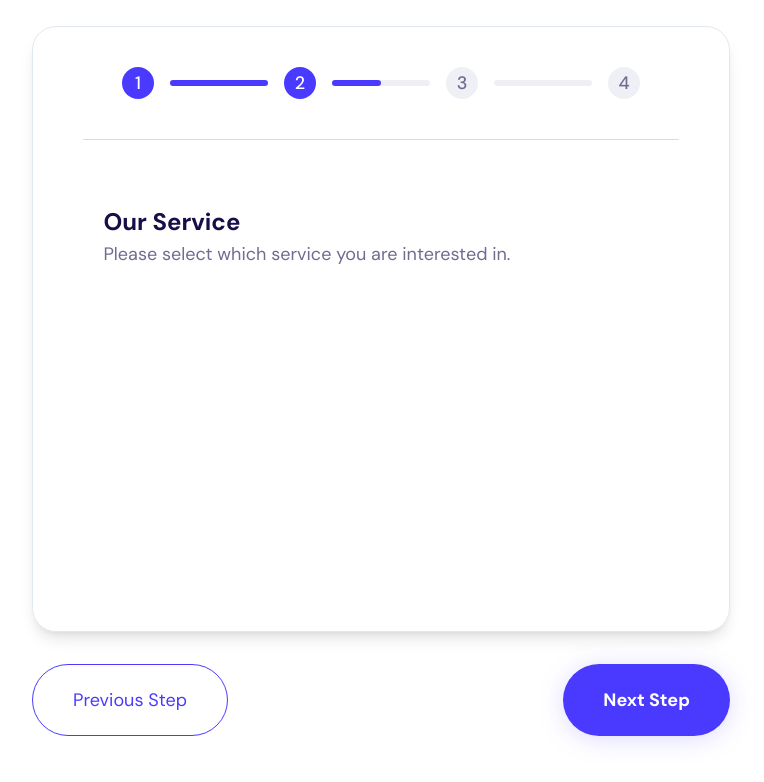
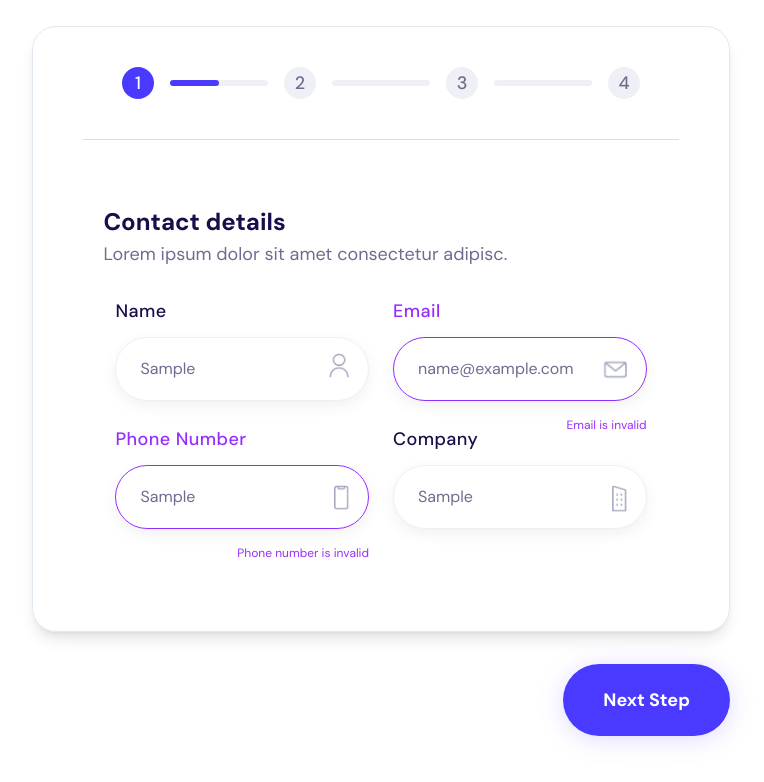
Before and after one commit to mynameismaman/nxn-level4-quiz, a Next.js app: page /form_submission in a window 1280 px wide. Both pictures are taken after typing "Sample", "name@example.com", "Sample", "Sample" into the empty fields and a click on the button "Next Step". Shown: the part 148-930 px from the top of the page, without its empty margins (259-1023 px from the left). Built offline with nearby package versions, Linux system fonts and the light colour scheme.

Commit message:
validation section 1

```diff
--- a/app/form_submission/page.tsx
+++ b/app/form_submission/page.tsx
@@ -123,15 +123,17 @@ export default function Home() {
                             id="grid-first-name"
                             type="text"
                             placeholder="Name"
-                            {...register("name", { required: true })}
+                            {...register("name", {
+                              required: "Name is required",
+                            })}
                           />
                         </label>
                         <p
-                          className={`text-custom_primary_color_2 text-xs text-right ${
+                          className={`text-custom_primary_color_2 text-xs text-right h-3 ${
                             errors.name ? "visible" : "invisible"
                           }`}
                         >
-                          Name is required
+                          {errors.name?.message}
                         </p>
                       </div>
                       <div className="w-full md:w-1/2 px-3 mb-6 md:mb-0 text-left">
@@ -149,7 +151,7 @@ export default function Home() {
                             src="/images/icon_message.png"
                             width={23}
                             height={16}
-                            alt="message"
+                            alt="email"
                             className="pointer-events-none absolute top-6 right-5"
                           />
                           <input
@@ -161,15 +163,19 @@ export default function Home() {
                             id="grid-first-name"
                             type="text"
                             placeholder="Email"
-                            {...register("email", { required: true })}
+                            {...register("email", {
+                              required: "Email is required",
+                              validate: (v) =>
+                                v.endsWith("@gmail.com") || "Email is invalid",
+                            })}
                           />
                         </label>
                         <p
-                          className={`text-custom_primary_color_2 text-xs text-right ${
+                          className={`text-custom_primary_color_2 text-xs text-right h-3 ${
                             errors.email ? "visible" : "invisible"
                           }`}
                         >
-                          Email is required
+                          {errors.email?.message}
                         </p>
                       </div>
                       <div className="w-full md:w-1/2 px-3 mb-6 md:mb-0 text-left">
@@ -199,15 +205,27 @@ export default function Home() {
                             id="grid-first-name"
                             type="text"
                             placeholder="Phone Number"
-                            {...register("phoneNumber", { required: true })}
+                            {...register("phoneNumber", {
+                              required: "Phone number is required",
+                              minLength: {
+                                value: 8,
+                                message: "Phone number is invalid",
+                              },
+                              maxLength: {
+                                value: 12,
+                                message: "Phone number is invalid",
+                              },
+                              validate: (v) =>
+                                v.startsWith("08") || "Phone number is invalid",
+                            })}
                           />
                         </label>
                         <p
-                          className={`text-custom_primary_color_2 text-xs text-right ${
+                          className={`text-custom_primary_color_2 text-xs text-right h-3 ${
                             errors.phoneNumber ? "visible" : "invisible"
                           }`}
                         >
-                          Phone number is required
+                          {errors.phoneNumber?.message}
                         </p>
                       </div>
                       <div className="w-full md:w-1/2 px-3 mb-6 md:mb-0 text-left">
@@ -237,15 +255,17 @@ export default function Home() {
                             id="grid-first-name"
                             type="text"
                             placeholder="Company"
-                            {...register("company", { required: true })}
+                            {...register("company", {
+                              required: "Company is required",
+                            })}
                           />
                         </label>
                         <p
-                          className={`text-custom_primary_color_2 text-xs text-right ${
+                          className={`text-custom_primary_color_2 text-xs text-right h-3 ${
                             errors.company ? "visible" : "invisible"
                           }`}
                         >
-                          Company is required
+                          {errors.company?.message}
                         </p>
                       </div>
                     </div>
```
